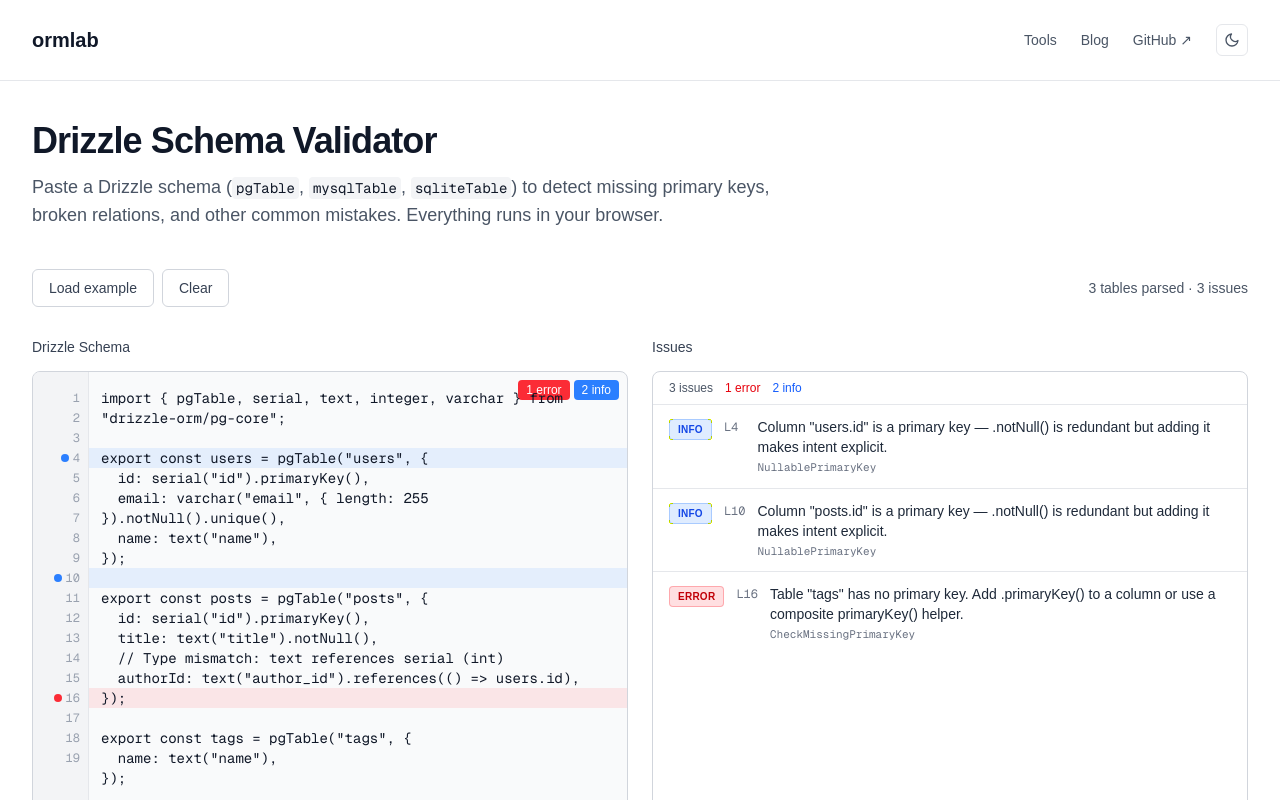
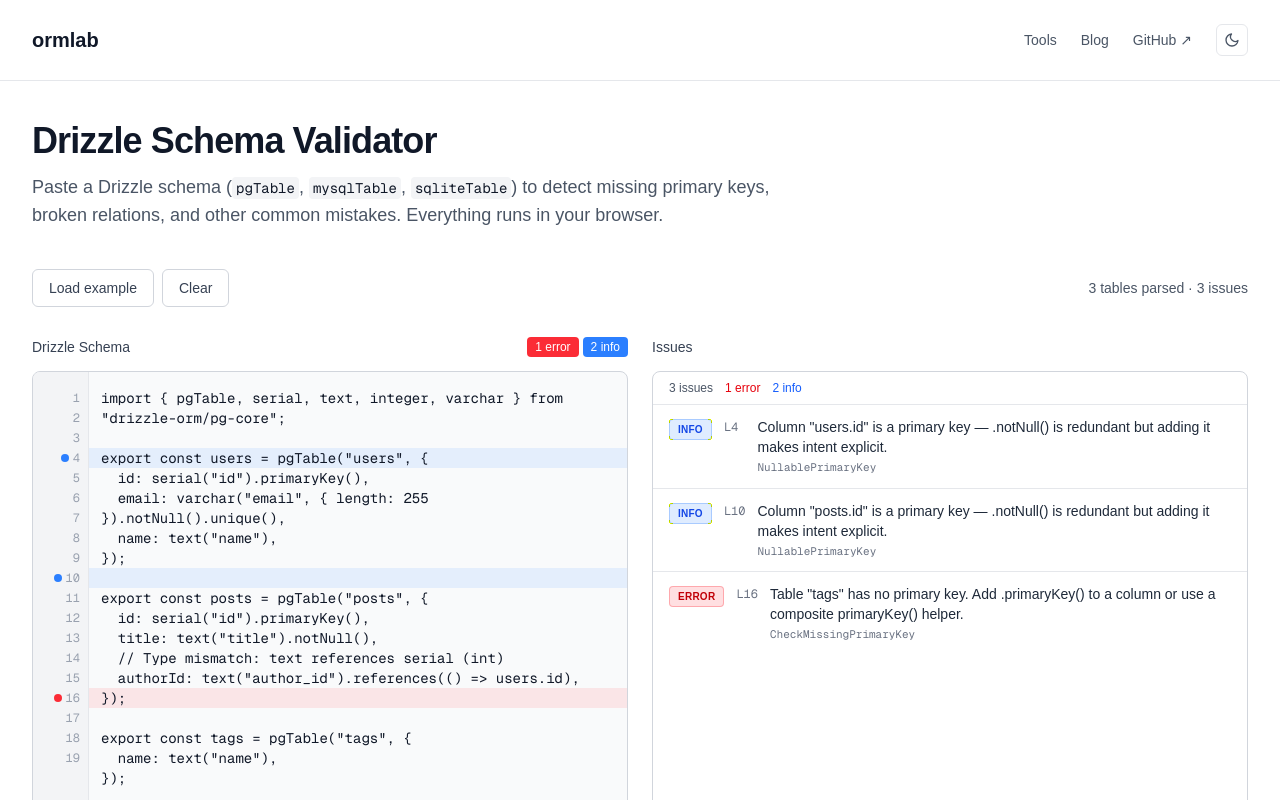
Before and after one commit to Dimonchik1710/ormlab, a Next.js app: page /tools/schema-validator in a window 1280 px wide. Both pictures are taken after a click on the button "Load example". Shown: the top 800 px of the page. Built offline with nearby package versions, Linux system fonts and the light colour scheme.

Commit message:
tool fix 2

```diff
--- a/src/app/tools/schema-validator/client.tsx
+++ b/src/app/tools/schema-validator/client.tsx
@@ -3,7 +3,7 @@
 import { useMemo, useState } from "react";
 import Header from "@/components/layout/Header";
 import Footer from "@/components/layout/Footer";
-import SchemaEditor from "@/components/tools/SchemaEditor";
+import SchemaEditor, { SchemaIssueBadges } from "@/components/tools/SchemaEditor";
 import IssueList from "@/components/tools/IssueList";
 import { validateSchema } from "@/lib/schema-validator/validator";
 
@@ -104,10 +104,11 @@ export default function SchemaValidatorClient() {
         </div>
 
         <div className="grid gap-x-6 gap-y-2 lg:grid-cols-2" style={{ gridTemplateRows: "2rem 28rem" }}>
-          <div className="flex items-center h-8">
+          <div className="flex items-center justify-between h-8">
             <label className="text-sm font-medium text-gray-700 dark:text-gray-300">
               Drizzle Schema
             </label>
+            <SchemaIssueBadges issues={result.issues} />
           </div>
           <div className="flex items-center h-8">
             <label className="text-sm font-medium text-gray-700 dark:text-gray-300">
--- a/src/components/tools/SchemaEditor.tsx
+++ b/src/components/tools/SchemaEditor.tsx
@@ -159,14 +159,14 @@ export default function SchemaEditor({
         </div>
       </div>
 
-      {/* Inline badges per line with issue count */}
-      <div className="pointer-events-none absolute top-0 right-0 py-4 pr-2 flex flex-col gap-0 font-mono text-xs leading-5">
-        {/* This column uses the same lineHeight of 20px — but it is not scroll-synced;
-            the gutter dots are the primary indicator. Keeping this empty to avoid desync. */}
     </div>
+  );
+}
 
-      {issues.length > 0 && (
-        <div className="absolute top-2 right-2 flex gap-1 text-xs">
+export function SchemaIssueBadges({ issues }: { issues: Issue[] }) {
+  if (issues.length === 0) return null;
+  return (
+    <div className="flex gap-1 text-xs">
       {(["error", "warning", "info"] as Issue["severity"][]).map((sev) => {
         const count = issues.filter((i) => i.severity === sev).length;
         if (count === 0) return null;
@@ -180,7 +180,5 @@ export default function SchemaEditor({
         );
       })}
     </div>
-      )}
-    </div>
   );
 }
```
Lines whose indentation alone changed are shown as unchanged.
